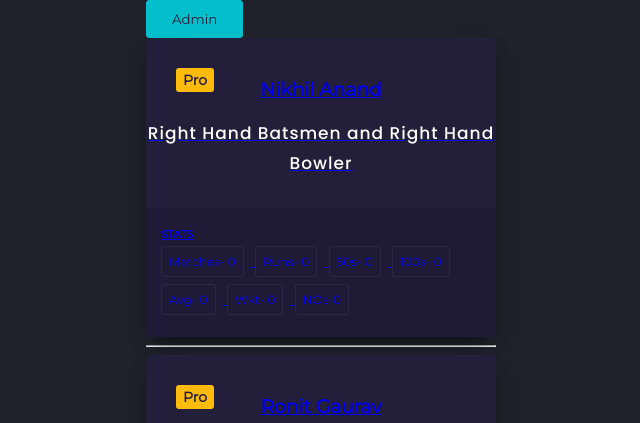
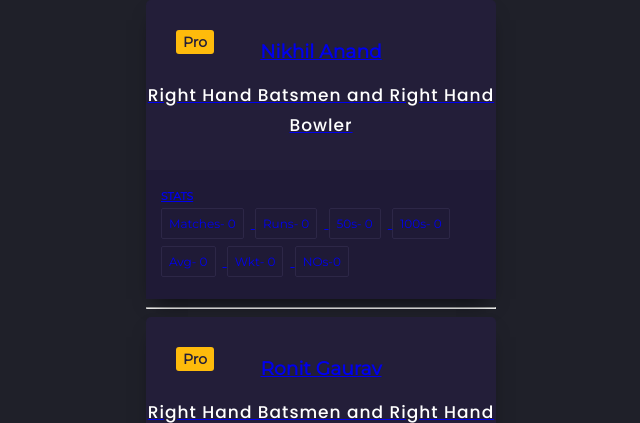
Before and after one commit to rishabhgaurav007/IndoorCricketScoring, a Django app: page / in a window 1280 px wide. Shown: the top 423 px of the page, without its empty margins (319-959 px from the left). Run offline with Django 3.2, Linux system fonts and the light colour scheme; data comes from the database, SQL or seed files in the repository.

Commit message:
UI Changes and Admin

```diff
--- a/templates/index.html
+++ b/templates/index.html
@@ -10,7 +10,6 @@
 
     <body>
     <div>
-        <div><a href="{% url 'admin' %}"><button class="primary">Admin</button></a></div>
             {% for player in players %}
 
                 <div class="card-container">
```
